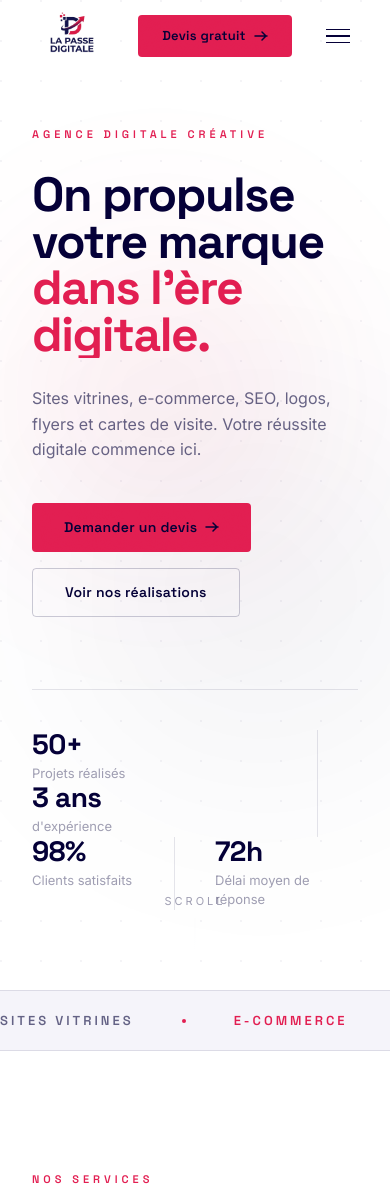
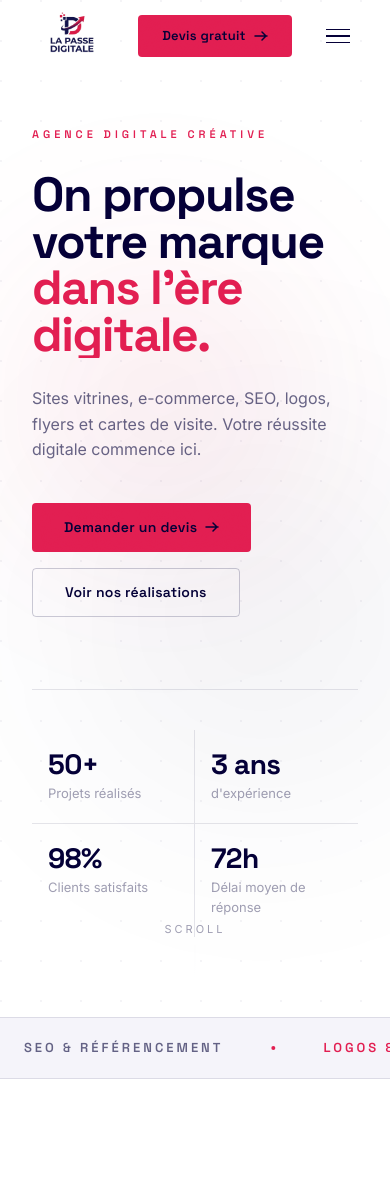
Before and after one commit to Ghettoyouss/la-passe-digitale, a Next.js app: page / in a window 390 px wide. Shown: the top 1201 px of the page. Built offline with nearby package versions, Linux system fonts and the light colour scheme.

Commit message:
Fix marquee animation and responsive stats grid

```diff
--- a/app/globals.css
+++ b/app/globals.css
@@ -170,3 +170,36 @@ body::before {
   height: 1px;
   background: var(--line);
 }
+
+/* Marquee */
+@keyframes marquee {
+  from { transform: translateX(0); }
+  to   { transform: translateX(-50%); }
+}
+
+/* Stats responsive */
+@media (max-width: 640px) {
+  .stats-grid {
+    display: grid !important;
+    grid-template-columns: 1fr 1fr;
+    gap: 0;
+  }
+  .stat-item {
+    border-right: none !important;
+    margin-right: 0 !important;
+    padding: 20px 16px !important;
+    border-bottom: 1px solid var(--line);
+  }
+  .stat-item:nth-child(1),
+  .stat-item:nth-child(2) {
+    border-bottom: 1px solid var(--line);
+  }
+  .stat-item:nth-child(3),
+  .stat-item:nth-child(4) {
+    border-bottom: none;
+  }
+  .stat-item:nth-child(1),
+  .stat-item:nth-child(3) {
+    border-right: 1px solid var(--line) !important;
+  }
+}
--- a/components/home/Hero.tsx
+++ b/components/home/Hero.tsx
@@ -240,6 +240,7 @@ export default function Hero() {
         {/* Stats */}
         <div
           ref={statsRef}
+          className="stats-grid"
           style={{
             display: 'flex',
             flexWrap: 'wrap',
--- a/components/home/Marquee.tsx
+++ b/components/home/Marquee.tsx
@@ -6,13 +6,9 @@ export default function Marquee() {
     'Logos & Identité',
     'Flyers & Print',
     'Cartes de Visite',
-    'Sites Vitrines',
-    'E-commerce',
-    'SEO & Référencement',
-    'Logos & Identité',
-    'Flyers & Print',
-    'Cartes de Visite',
   ]
+
+  const doubled = [...items, ...items]
 
   return (
     <div
@@ -27,11 +23,12 @@ export default function Marquee() {
       <div
         style={{
           display: 'flex',
-          animation: 'marquee 28s linear infinite',
+          animation: 'marquee 24s linear infinite',
           whiteSpace: 'nowrap',
+          width: 'max-content',
         }}
       >
-        {items.map((item, i) => (
+        {doubled.map((item, i) => (
           <span
             key={i}
             style={{
@@ -45,6 +42,7 @@ export default function Marquee() {
               display: 'inline-flex',
               alignItems: 'center',
               gap: '48px',
+              flexShrink: 0,
             }}
           >
             {item}
```
